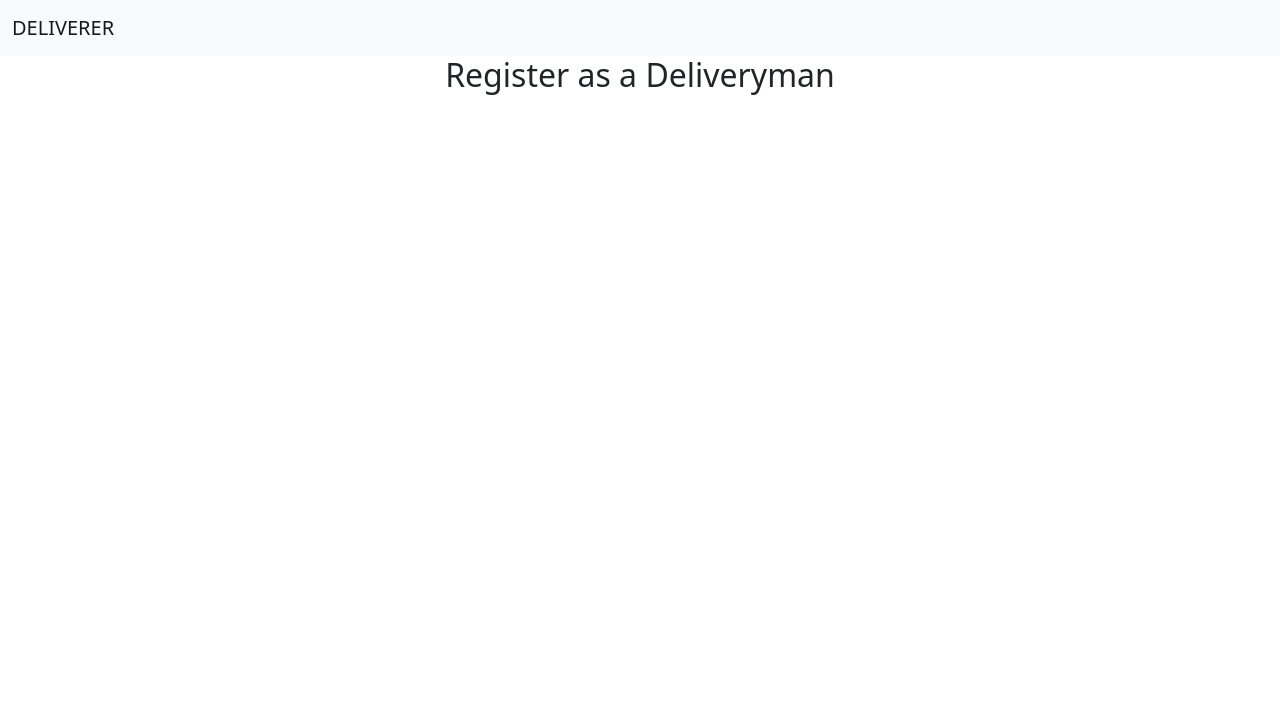
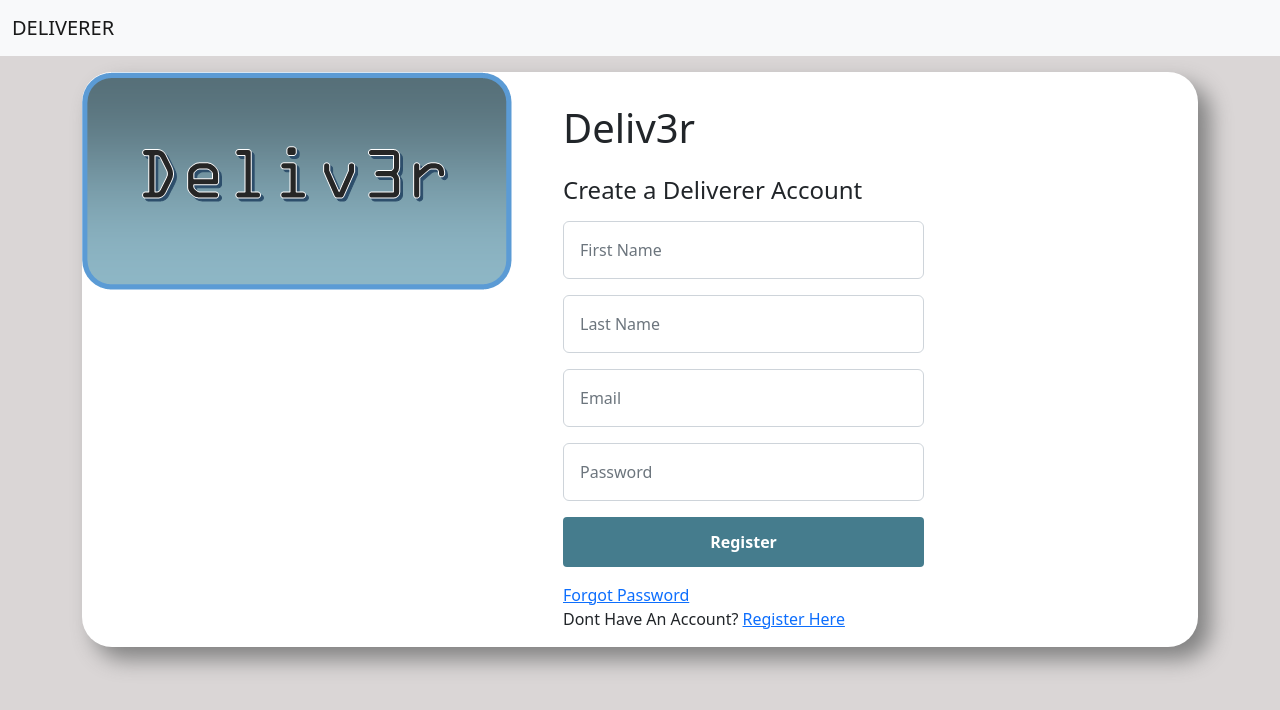
Before and after one commit to BrianMbugua/Deliv3r, a Flask app: page /deliverer/register in a window 1280 px wide. Shown: the top 710 px of the page. Run offline with Flask 2, Linux system fonts and the light colour scheme.

Commit message:
Register form frontend

```diff
--- a/flaskr/static/css/main.css
+++ b/flaskr/static/css/main.css
@@ -1,5 +1,6 @@
 body{
-    background-color: rgba(255, 255, 255, 0.918);
+    background-color: rgb(218, 214, 214);
+
 }
 
 .grad {
@@ -22,3 +23,29 @@ hr{
 .btn-theme{
     background-color: linear-gradient(45deg, rgba(177, 226, 241, 0) , rgba(69, 124, 141, 0.8));
 }
+.btn-1{
+    background-color: rgba(69, 124, 141, 1);
+    border: none;
+    outline: none;
+    height: 50px;
+    color: white;
+    border-radius: 4px;
+    font-weight: bold;
+}
+.btn-1:hover{
+    background: white;
+    border: 1px solid;
+    color: black;
+}
+
+
+*{
+    padding: 0;
+    margin: 0;
+    box-sizing: border-box;
+}
+.row{
+    background-color: white;
+    border-radius: 30px;
+    box-shadow: 12px 12px 22px grey;
+}
--- a/flaskr/templates/deliverer/base.html
+++ b/flaskr/templates/deliverer/base.html
@@ -7,6 +7,7 @@
     <title>Deliv3r</title>
     <link href="https://cdn.jsdelivr.net/npm/bootstrap@5.2.2/dist/css/bootstrap.min.css" rel="stylesheet" integrity="sha384-Zenh87qX5JnK2Jl0vWa8Ck2rdkQ2Bzep5IDxbcnCeuOxjzrPF/et3URy9Bv1WTRi" crossorigin="anonymous">
 
+    <link rel="stylesheet" href="../../static/css/main.css">
 </head>
 <body>
     <nav class="navbar navbar-expand-lg bg-light">
--- a/flaskr/templates/deliverer/deliverer_register.html
+++ b/flaskr/templates/deliverer/deliverer_register.html
@@ -2,8 +2,46 @@
 
 {% block content %}
 
-<div class="container-fluid">
-    <h2 class="text-center"> Register as a Deliveryman </h2>
-</div>
-
+    <div class="section mt-3">
+        <div class="container">
+            <div class="row g-0">
+                <div class="col-lg-5">
+                    <img src="../static\images\deliver-logo.png" class="img-fluid" alt="">
+                </div>
+                <div class="col-lg-7 px-3 pt-3">
+                    <h1 class="font-weight-bold py-3">Deliv3r</h1>
+                    <h4>Create a Deliverer Account</h4>
+                    <form action="">
+                        <div class="form-row">
+                            <div class="col-lg-7">
+                                <input type="text" placeholder="First Name" class="form-control my-3 p-3">
+                            </div>
+                        </div>
+                        <div class="form-row">
+                            <div class="col-lg-7">
+                                <input type="text" placeholder="Last Name" class="form-control my-3 p-3">
+                            </div>
+                        </div>
+                        <div class="form-row">
+                            <div class="col-lg-7">
+                                <input type="email" placeholder="Email" class="form-control my-3 p-3">
+                            </div>
+                        </div>
+                        <div class="form-row">
+                            <div class="col-lg-7">
+                                <input type="password" placeholder="Password" class="form-control my-3 p-3">
+                            </div>
+                        </div>
+                        <div class="form-row">
+                            <div class="col-lg-7">
+                                <button type="button" class="form-control btn-1 mb-3">Register
+                            </div>
+                            <a href="#">Forgot Password</a>
+                            <p>Dont Have An Account? <a href="#">Register Here</a> </p>
+                        </div>
+                    </form>
+                </div>
+            </div>
+        </div>
+    </div>
 {% endblock content %}
```
Also changed, not shown: 1 other file.
